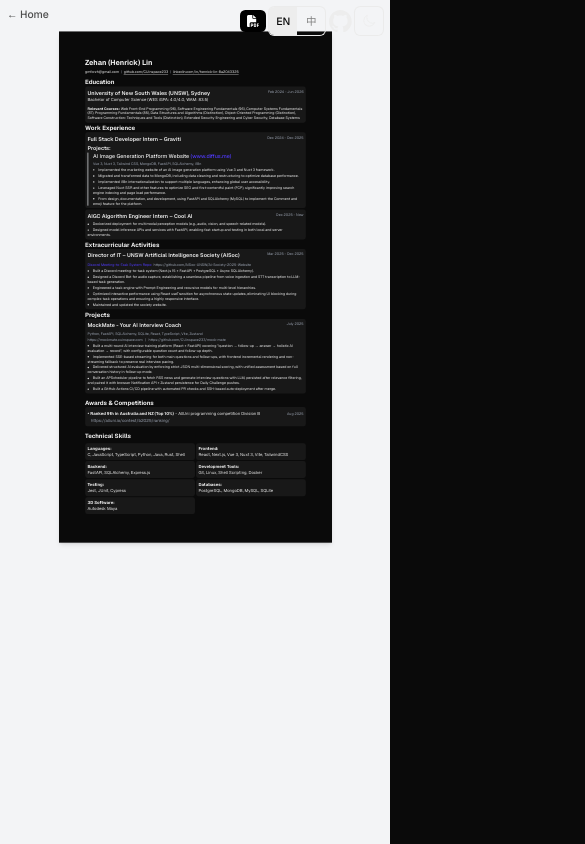
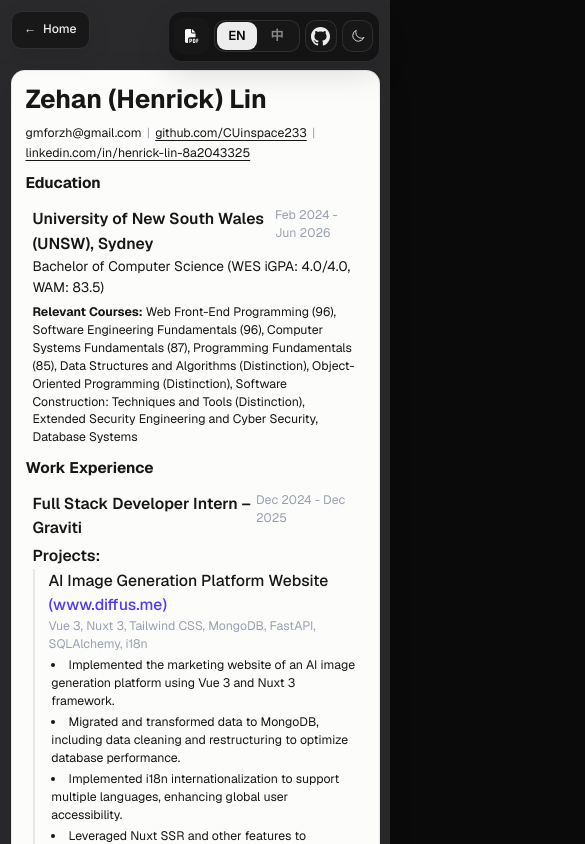
Before and after one commit to CUinspace233/my-resume, a Next.js app: page /en/resume in a window 390 px wide. Both pictures are taken after a click on the button 369 px from the left and 21 px from the top of the page. Shown: the top 844 px of the page, 585 px wide, since content can reach past the window. Built offline with nearby package versions, Linux system fonts and the light colour scheme.

Commit message:
refactor: enhance layout and styling for resume page and components, improve responsiveness, and update theme toggle and export button styles

```diff
--- a/src/app/[locale]/resume/page.tsx
+++ b/src/app/[locale]/resume/page.tsx
@@ -19,26 +19,27 @@ export default function ResumePage() {
   const locale = useLocale();
 
   return (
-    <div className="min-h-screen flex flex-col items-center p-8 font-[family-name:var(--font-geist-sans)] bg-gray-100">
+    <div className="min-h-screen flex flex-col items-center bg-gray-100 px-3 pb-8 pt-20 font-[family-name:var(--font-geist-sans)] dark:bg-[#2a2a2d] sm:p-8">
       {/* Back link */}
-      <div className="fixed z-20 top-2 left-2 sm:top-4 sm:left-4 print:hidden">
+      <div className="fixed left-3 top-[max(0.75rem,env(safe-area-inset-top))] z-30 print:hidden sm:left-4 sm:top-4">
         <Link
           href={`/${locale}`}
-          className="font-[family-name:var(--font-geist-sans)] text-xs font-medium text-[#4d4d4d] hover:text-[#171717] transition-colors flex items-center gap-1"
+          className="inline-flex min-h-11 items-center gap-2 rounded-xl border border-black/10 bg-white/92 px-3.5 text-sm font-medium text-[#171717] shadow-[0_8px_24px_rgba(0,0,0,0.08)] backdrop-blur-md transition-colors hover:bg-white dark:border-white/10 dark:bg-[#171717]/92 dark:text-[#ededed]"
         >
-          ← Home
+          <span aria-hidden="true">←</span>
+          <span>Home</span>
         </Link>
       </div>
 
-      <div className="fixed z-20 top-2 right-2 sm:top-4 sm:right-4 flex items-center gap-1 sm:gap-2">
+      <div className="fixed right-3 top-[max(0.75rem,env(safe-area-inset-top))] z-30 flex items-center gap-1.5 rounded-2xl border border-black/10 bg-white/82 p-1.5 shadow-[0_12px_32px_rgba(0,0,0,0.12)] backdrop-blur-md dark:border-white/10 dark:bg-[#111111]/86 sm:right-4 sm:top-4 sm:gap-2 sm:bg-transparent sm:p-0 sm:shadow-none">
         <ExportPdfButton />
         <LanguageSwitcher />
         <GithubLink repoUrl="https://github.com/CUinspace233/my-resume" size="responsive" />
         <ThemeToggle />
       </div>
 
-      <ScalableContent baseWidth={793}>
-        <main className="bg-white shadow-lg p-[20mm] mt-2 sm:mt-6 mb-8 print:shadow-none print:my-0 text-sm">
+      <ScalableContent baseWidth={793} mobileBreakpoint={768}>
+        <main className="resume-sheet resume-paper w-full max-w-[793px] rounded-2xl border border-black/5 bg-white p-4 text-[15px] text-[#171717] shadow-[0_12px_36px_rgba(0,0,0,0.12)] mt-0 mb-8 dark:border-black/8 dark:bg-[#fcfcfb] dark:text-[#171717] sm:mt-10 sm:rounded-none sm:p-6 sm:text-sm md:p-[20mm] print:shadow-none print:my-0">
           <article className="flex flex-col space-y-3">
             <div className="first-page">
               <Header />
@@ -67,6 +68,45 @@ export default function ResumePage() {
       </ScalableContent>
 
       <style jsx global>{`
+        @media screen and (max-width: 767px) {
+          .resume-sheet {
+            line-height: 1.55;
+          }
+
+          .resume-sheet h1 {
+            font-size: 1.85rem;
+            line-height: 1.15;
+            margin-bottom: 0.75rem;
+          }
+
+          .resume-sheet h2 {
+            font-size: 1.1rem;
+            line-height: 1.3;
+            margin-bottom: 0.5rem;
+          }
+
+          .resume-sheet .text-xs,
+          .resume-sheet .text-xs * {
+            font-size: 0.88rem !important;
+            line-height: 1.45 !important;
+          }
+
+          .resume-sheet .text-sm,
+          .resume-sheet .text-sm * {
+            font-size: 0.98rem;
+            line-height: 1.5;
+          }
+
+          .resume-sheet ul {
+            padding-left: 0.2rem;
+          }
+
+          .resume-sheet .grid.grid-cols-2 {
+            grid-template-columns: 1fr;
+            gap: 0.5rem;
+          }
+        }
+
         @media print {
           @page {
             size: A4;
--- a/src/app/globals.css
+++ b/src/app/globals.css
@@ -1,6 +1,5 @@
 @import 'tailwindcss';
 @variant dark (&:where(.dark, .dark *));
-
 
 :root {
   --background: #ffffff;
@@ -22,10 +21,9 @@
   /* Shadow tokens */
   --ring-border: rgba(0, 0, 0, 0.08) 0px 0px 0px 1px;
   --ring-border-light: rgb(235, 235, 235) 0px 0px 0px 1px;
-  --card-shadow: rgba(0,0,0,0.08) 0px 0px 0px 1px,
-                 rgba(0,0,0,0.04) 0px 2px 2px,
-                 rgba(0,0,0,0.04) 0px 8px 8px -8px,
-                 #fafafa 0px 0px 0px 1px inset;
+  --card-shadow:
+    rgba(0, 0, 0, 0.08) 0px 0px 0px 1px, rgba(0, 0, 0, 0.04) 0px 2px 2px,
+    rgba(0, 0, 0, 0.04) 0px 8px 8px -8px, #fafafa 0px 0px 0px 1px inset;
 }
 
 html.dark {
@@ -39,12 +37,11 @@ html.dark {
   --gray-100: #222222;
   --gray-50: #111111;
 
-  --ring-border: rgba(255, 255, 255, 0.10) 0px 0px 0px 1px;
+  --ring-border: rgba(255, 255, 255, 0.1) 0px 0px 0px 1px;
   --ring-border-light: rgba(255, 255, 255, 0.08) 0px 0px 0px 1px;
-  --card-shadow: rgba(255,255,255,0.08) 0px 0px 0px 1px,
-                 rgba(0,0,0,0.40) 0px 2px 2px,
-                 rgba(0,0,0,0.40) 0px 8px 8px -8px,
-                 rgba(255,255,255,0.04) 0px 0px 0px 1px inset;
+  --card-shadow:
+    rgba(255, 255, 255, 0.08) 0px 0px 0px 1px, rgba(0, 0, 0, 0.4) 0px 2px 2px,
+    rgba(0, 0, 0, 0.4) 0px 8px 8px -8px, rgba(255, 255, 255, 0.04) 0px 0px 0px 1px inset;
 }
 
 @theme inline {
@@ -68,7 +65,7 @@ body {
 }
 
 /* Ensure the main content area also follows dark mode */
-.dark main {
+.dark main:not(.resume-paper) {
   background-color: var(--background);
   color: var(--foreground);
 }
@@ -170,24 +167,3 @@ html {
     font-size: 16px;
   }
 }
-
-@media screen and (max-width: 768px) {
-  main {
-    transform: scale(0.9);
-    transform-origin: top center;
-  }
-}
-
-@media screen and (max-width: 640px) {
-  main {
-    transform: scale(0.8);
-    transform-origin: top center;
-  }
-}
-
-@media screen and (max-width: 480px) {
-  main {
-    transform: scale(0.7);
-    transform-origin: top center;
-  }
-}
--- a/src/components/ExportPdfButton.tsx
+++ b/src/components/ExportPdfButton.tsx
@@ -76,11 +76,11 @@ const ExportPdfButton = () => {
         type="button"
         id="export-pdf-button"
         onClick={handleExportPdf}
-        className="flex items-center gap-2 bg-black hover:bg-gray-800 cursor-pointer text-white px-2 sm:px-3 py-1.5 sm:py-2 rounded-md transition-colors text-xs sm:text-sm"
+        className="flex min-h-11 items-center justify-center gap-2 rounded-xl bg-[#171717] px-3 sm:px-3.5 py-2 text-sm font-medium text-white transition-colors hover:bg-black cursor-pointer"
         aria-label="Export as PDF"
       >
-        <FaFilePdf className="h-3.5 w-3.5 sm:h-4 sm:w-4" />
-        <span className="hidden sm:inline">{t('exportPdf')}</span>
+        <FaFilePdf className="h-4 w-4 sm:h-[18px] sm:w-[18px]" />
+        <span className="hidden md:inline">{t('exportPdf')}</span>
       </button>
     </div>
   );
--- a/src/components/GithubLink.tsx
+++ b/src/components/GithubLink.tsx
@@ -10,11 +10,10 @@ interface GithubLinkProps {
 
 const GithubLink: FC<GithubLinkProps> = ({ repoUrl, className = '', size = 'medium' }) => {
   const sizeClasses = {
-    small: 'w-6 h-6',
-    medium: 'w-8 h-8',
-    large: 'w-10 h-10',
-    responsive:
-      'w-6.5 h-6.5 sm:w-7.5 sm:h-7.5 md:w-8.5 md:h-8.5 lg:w-9.5 lg:h-9.5 xl:w-10.5 xl:h-10.5',
+    small: 'w-9 h-9 p-1.5',
+    medium: 'w-9 h-9 p-1.5',
+    large: 'w-11 h-11 p-2',
+    responsive: 'w-9 h-9 p-1.5 sm:w-9 sm:h-9 sm:p-1.5 md:w-9 md:h-9 md:p-1.5',
   };
 
   return (
@@ -22,7 +21,7 @@ const GithubLink: FC<GithubLinkProps> = ({ repoUrl, className = '', size = 'medi
       href={repoUrl}
       target="_blank"
       rel="noopener noreferrer"
-      className={`text-[#171717] dark:text-[#ededed] hover:opacity-60 inline-block print:hidden ${sizeClasses[size]} ${className}`}
+      className={`inline-flex shrink-0 items-center justify-center rounded-xl border border-black/10 bg-white/90 text-[#171717] transition-opacity hover:opacity-60 print:hidden dark:border-white/10 dark:bg-[#171717] dark:text-[#ededed] ${sizeClasses[size]} ${className}`}
       aria-label="View source code on GitHub"
     >
       <svg
--- a/src/components/LanguageSwitcher.tsx
+++ b/src/components/LanguageSwitcher.tsx
@@ -20,10 +20,7 @@ export default function LanguageSwitcher() {
   };
 
   return (
-    <div
-      className="print:hidden inline-flex items-center rounded-md overflow-hidden"
-      style={{ boxShadow: '0px 0px 0px 1px rgb(235,235,235)' }}
-    >
+    <div className="language-switcher-container print:hidden inline-flex h-9 shrink-0 items-center overflow-hidden rounded-xl border border-black/10 bg-white/90 p-0.5 dark:border-white/10 dark:bg-[#171717]">
       {LANGUAGES.map(({ code, label }) => {
         const active = locale === code;
         return (
@@ -31,11 +28,11 @@ export default function LanguageSwitcher() {
             key={code}
             type="button"
             onClick={() => switchLocale(code)}
-            className="font-[family-name:var(--font-geist-sans)] text-xs font-medium w-8 h-8 transition-colors cursor-pointer"
+            className="font-[family-name:var(--font-geist-sans)] flex h-8 min-w-[40px] items-center justify-center rounded-[9px] px-2 text-[13px] font-semibold transition-colors cursor-pointer"
             style={
               active
                 ? { background: 'var(--foreground)', color: 'var(--background)' }
-                : { background: 'transparent', color: '#808080' }
+                : { background: 'transparent', color: 'var(--gray-500)' }
             }
           >
             {label}
--- a/src/components/ScalableContent.tsx
+++ b/src/components/ScalableContent.tsx
@@ -5,33 +5,42 @@ import { useEffect, useRef, useState } from 'react';
 interface ScalableContentProps {
   children: React.ReactNode;
   baseWidth?: number; // 基准宽度，单位为像素
+  mobileBreakpoint?: number;
 }
 
-export default function ScalableContent({ children, baseWidth = 793 }: ScalableContentProps) {
+export default function ScalableContent({
+  children,
+  baseWidth = 793,
+  mobileBreakpoint = 768,
+}: ScalableContentProps) {
   const containerRef = useRef<HTMLDivElement>(null);
   const [scale, setScale] = useState(1);
+  const [useMobileLayout, setUseMobileLayout] = useState(false);
 
   useEffect(() => {
     const handleResize = () => {
       if (containerRef.current) {
         const parentWidth = containerRef.current.parentElement?.clientWidth || window.innerWidth;
-        const newScale = Math.min(1, parentWidth / baseWidth);
-        setScale(newScale);
+        const shouldUseMobileLayout = window.innerWidth < mobileBreakpoint;
+
+        setUseMobileLayout(shouldUseMobileLayout);
+        setScale(shouldUseMobileLayout ? 1 : Math.min(1, parentWidth / baseWidth));
       }
     };
 
     handleResize();
     window.addEventListener('resize', handleResize);
     return () => window.removeEventListener('resize', handleResize);
-  }, [baseWidth]);
+  }, [baseWidth, mobileBreakpoint]);
 
   return (
-    <div ref={containerRef} className="flex justify-center">
+    <div ref={containerRef} className="flex justify-center w-full">
       <div
         style={{
-          transform: `scale(${scale})`,
+          transform: useMobileLayout ? 'none' : `scale(${scale})`,
           transformOrigin: 'top center',
-          width: baseWidth,
+          width: useMobileLayout ? '100%' : baseWidth,
+          maxWidth: '100%',
         }}
       >
         {children}
--- a/src/components/ThemeToggle.tsx
+++ b/src/components/ThemeToggle.tsx
@@ -31,27 +31,25 @@ export default function ThemeToggle() {
   };
 
   return (
+    <div className="theme-toggle-container print:hidden flex shrink-0 items-center">
       <button
         type="button"
         id="theme-toggle-button"
         onClick={toggleDarkMode}
         aria-label="Toggle dark mode"
-      className="print:hidden relative inline-flex items-center justify-center w-8 h-8 rounded-md transition-colors cursor-pointer focus:outline-none focus-visible:outline-2 focus-visible:outline-offset-2"
-      style={{
-        boxShadow: '0px 0px 0px 1px rgb(235,235,235)',
-        background: 'transparent',
-      }}
+        className="relative inline-flex h-9 w-9 items-center justify-center rounded-xl border border-black/10 bg-white/90 text-[#171717] transition-colors cursor-pointer focus:outline-none focus-visible:outline-2 focus-visible:outline-offset-2 dark:border-white/10 dark:bg-[#171717] dark:text-[#ededed]"
       >
         <SunIcon
-        className="absolute h-4 w-4 text-[#171717] transition-opacity duration-150"
+          className="absolute h-4 w-4 transition-opacity duration-150"
           style={{ opacity: darkMode ? 0 : 1 }}
           aria-hidden="true"
         />
         <MoonIcon
-        className="absolute h-4 w-4 text-[#ededed] transition-opacity duration-150"
+          className="absolute h-4 w-4 transition-opacity duration-150"
           style={{ opacity: darkMode ? 1 : 0 }}
           aria-hidden="true"
         />
       </button>
+    </div>
   );
 }
```
Also changed, not shown: src/components/landing/SiteNav.tsx (+6 -6 lines). Lines whose indentation alone changed are shown as unchanged.
